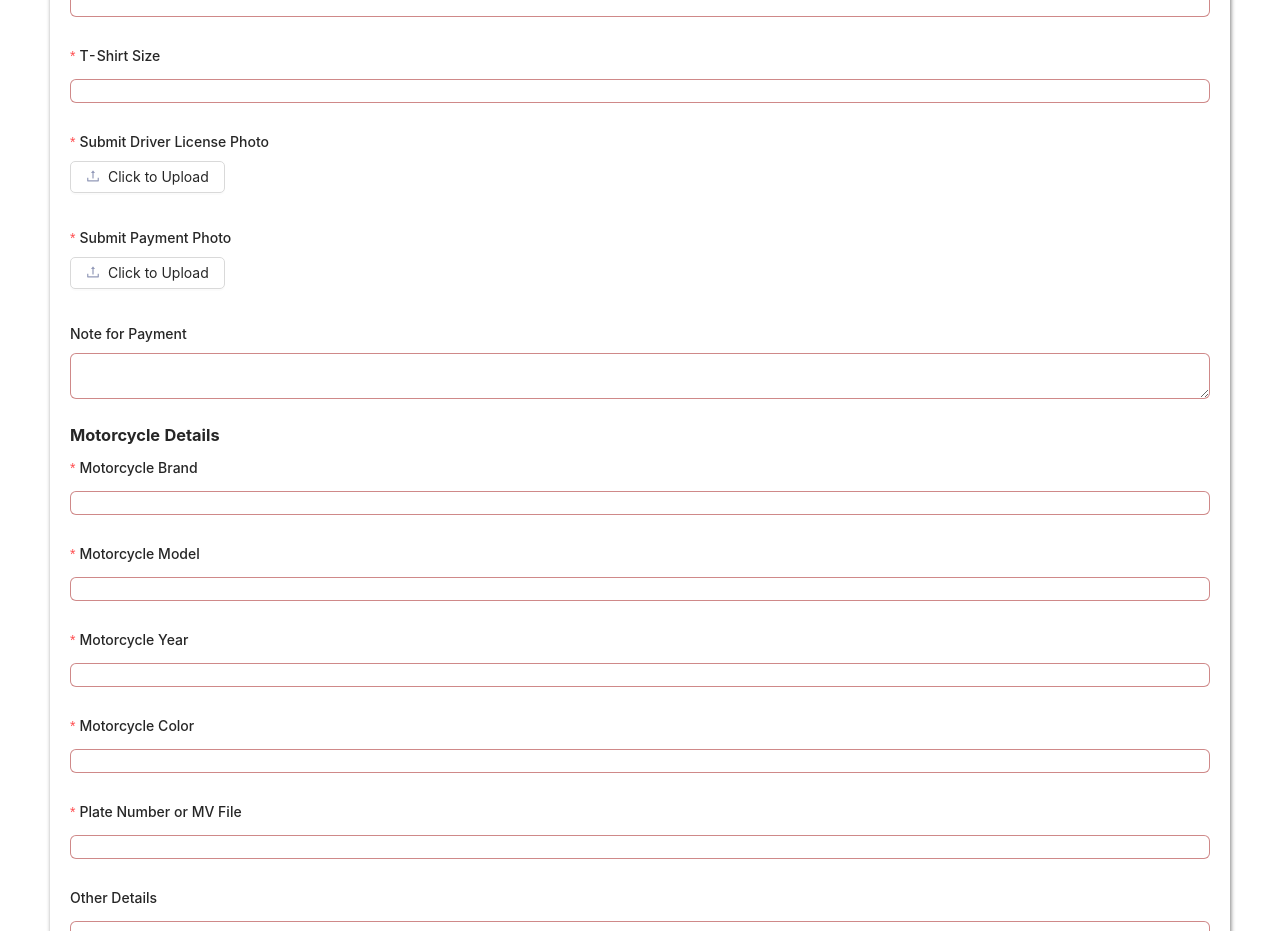
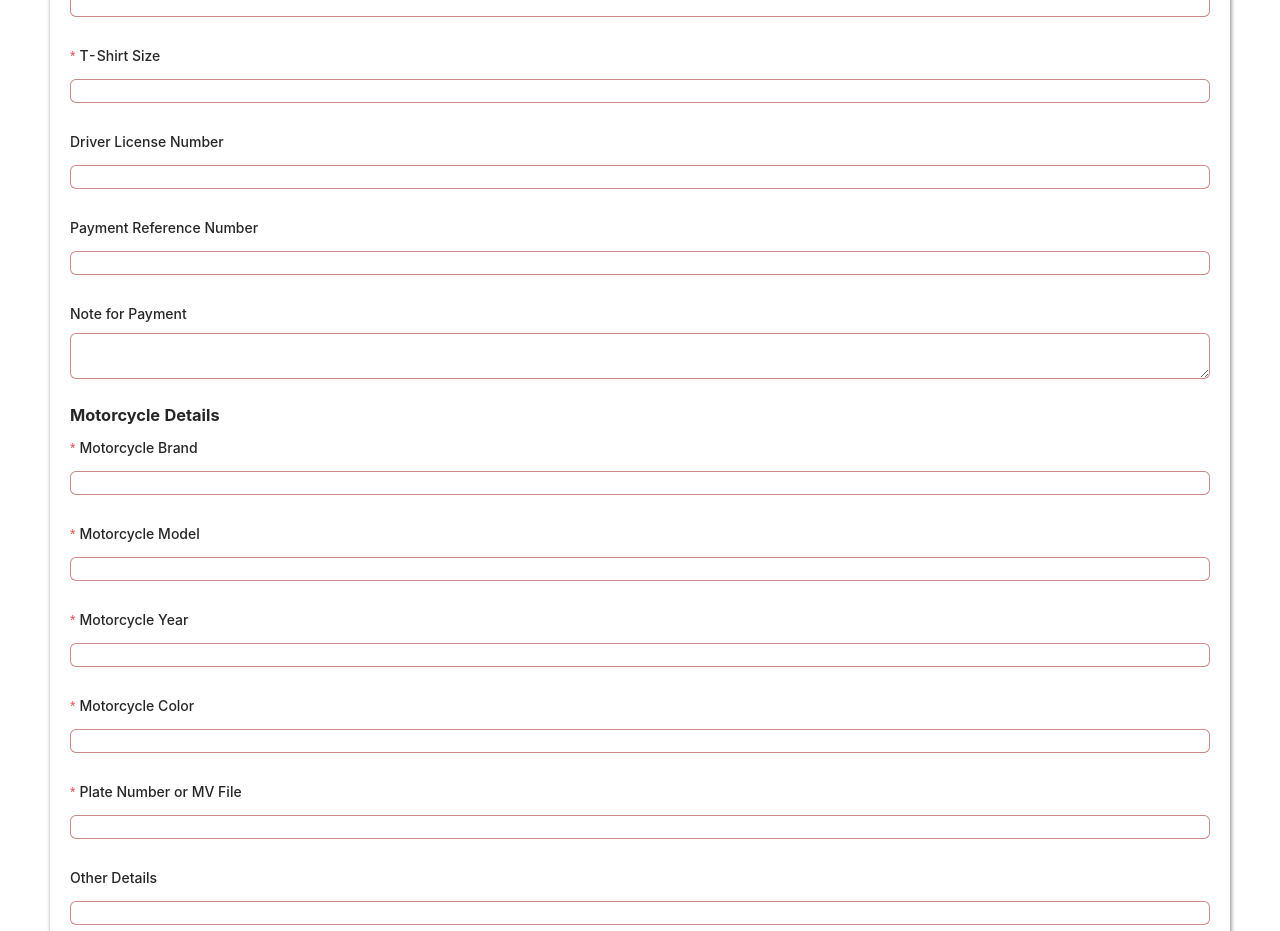
Before and after one commit to whavafet09/Registraion-UI, a React (Create React App) app: page / in a window 1280 px wide. Shown: the part 1360-2291 px from the top of the page. Built offline with nearby package versions, Linux system fonts and the light colour scheme.

Commit message:
remove payment photo

```diff
--- a/src/pages/List.jsx
+++ b/src/pages/List.jsx
@@ -49,10 +49,16 @@ export default function List() {
       render: (_, record) => record.user.contact,
     },
     {
-      title: "Religion",
-      dataIndex: "Religion",
-      key: "Religion",
-      render: (_, record) => record.user.religion,
+      title: "Size TShirt",
+      dataIndex: "shirtSize",
+      key: "shirtSize",
+      render: (_, record) => record.user.shirtSize,
+    },
+    {
+      title: "Payment Reference No.",
+      dataIndex: "paymentReferenceNumber",
+      key: "paymentReferenceNumber",
+      render: (_, record) => record.user.paymentReferenceNumber,
     },
     {
       title: "Address",
@@ -136,6 +142,16 @@ export default function List() {
                   {details && details.user && details.user.shirtSize}
                 </p>
                 <p>
+                  <label>Driver License Number:</label>{" "}
+                  {details && details.user && details.user.driverLicenseNumber}
+                </p>
+                <hr></hr>
+                <b>
+                  <label>Payment Reference Number:</label>{" "}
+                  {details && details.user && details.user.paymentReferenceNumber}
+                </b>
+                <hr></hr>
+                <p>
                   <label>Note for Payment:</label>{" "}
                   {details && details.user && details.user.comment}
                 </p>
@@ -194,7 +210,7 @@ export default function List() {
             <hr></hr>
             <h3>Event Info.</h3>
             <p>
-              <label>Event Date:</label>{"Dec 3 2023"}
+              <label>Event Date:</label>{"Dec 2 2023"}
               {/* {details &&
                 details.user &&
                 details.user.event &&
--- a/src/pages/Registration.jsx
+++ b/src/pages/Registration.jsx
@@ -46,14 +46,18 @@ const Registration = () => {
     formDatax.append("Register.BloodType", values.bloodType);
     formDatax.append("Register.ShirtSize", values.tshirtSize);
     formDatax.append("Register.Category", values.category);
-    formDatax.append(
-      "Register.DriverLicencePhoto",
-      values.driverLicense.fileList[0].originFileObj
-    );
-    formDatax.append(
-      "Register.PaymentPhoto",
-      values.paymentPhoto.fileList[0].originFileObj
-    );
+
+    // formDatax.append(
+    //   "Register.DriverLicencePhoto",
+    //   values.driverLicense === undefined ? null: values.driverLicense.fileList[0].originFileObj
+    // );
+    // formDatax.append(
+    //   "Register.PaymentPhoto",
+    //   values.paymentPhoto === undefined ? null: values.paymentPhoto.fileList[0].originFileObj
+    // );
+    formDatax.append("Register.DriverLicenseNumber", values.driverlicenseNumber);
+    formDatax.append("Register.PaymentReferenceNumber", values.paymentReferenceNumber);
+
     formDatax.append("Register.Comment", values.comments);
     formDatax.append("Register.MotorcycleBrand", values.motorcycleBrand);
     formDatax.append("Register.MotorcycleModel", values.motorcycleModel);
@@ -267,7 +271,6 @@ const Registration = () => {
               },
             ]}
           >
-
             <Input type="number" className="myBorderBlack" size="small" />
           </Form.Item>
 
@@ -289,12 +292,9 @@ const Registration = () => {
             <Input className="myBorderBlack" size="small" />
           </Form.Item>
 
-          <Form.Item
+          {/* <Form.Item
             name="driverLicense"
             label="Submit Driver License Photo"
-            rules={[
-              { required: true, message: "Please enter your driverLicense" },
-            ]}
           >
             <Upload beforeUpload={() => false}>
               <Button icon={<UploadOutlined />}>Click to Upload</Button>
@@ -304,13 +304,24 @@ const Registration = () => {
           <Form.Item
             name="paymentPhoto"
             label="Submit Payment Photo"
-            rules={[
-              { required: true, message: "Please enter your paymentPhoto" },
-            ]}
           >
             <Upload beforeUpload={() => false}>
               <Button icon={<UploadOutlined />}>Click to Upload</Button>
             </Upload>
+          </Form.Item> */}
+
+          <Form.Item
+            name="driverlicenseNumber"
+            label="Driver License Number"
+          >
+            <Input className="myBorderBlack" size="small" />
+          </Form.Item>
+
+          <Form.Item
+            name="paymentReferenceNumber"
+            label="Payment Reference Number"
+          >
+            <Input className="myBorderBlack" size="small" />
           </Form.Item>
 
           <Form.Item name="comments" label="Note for Payment">
--- a/src/services/core/pmtr.service.js
+++ b/src/services/core/pmtr.service.js
@@ -3,7 +3,7 @@ import axios from "axios";
 const Pmtr = () =>{
   const [token] = useState(localStorage.getItem("token"))
   const [instance] = useState(() => axios.create({
-         baseURL: 'https://admin.philippinemotorcycletourism.com/',
+         baseURL: 'https://localhost:7244/',
   }))
   //baseURL: 'https://localhost:7244/',
   //baseURL: 'https://admin.philippinemotorcycletourism.com/',
```
